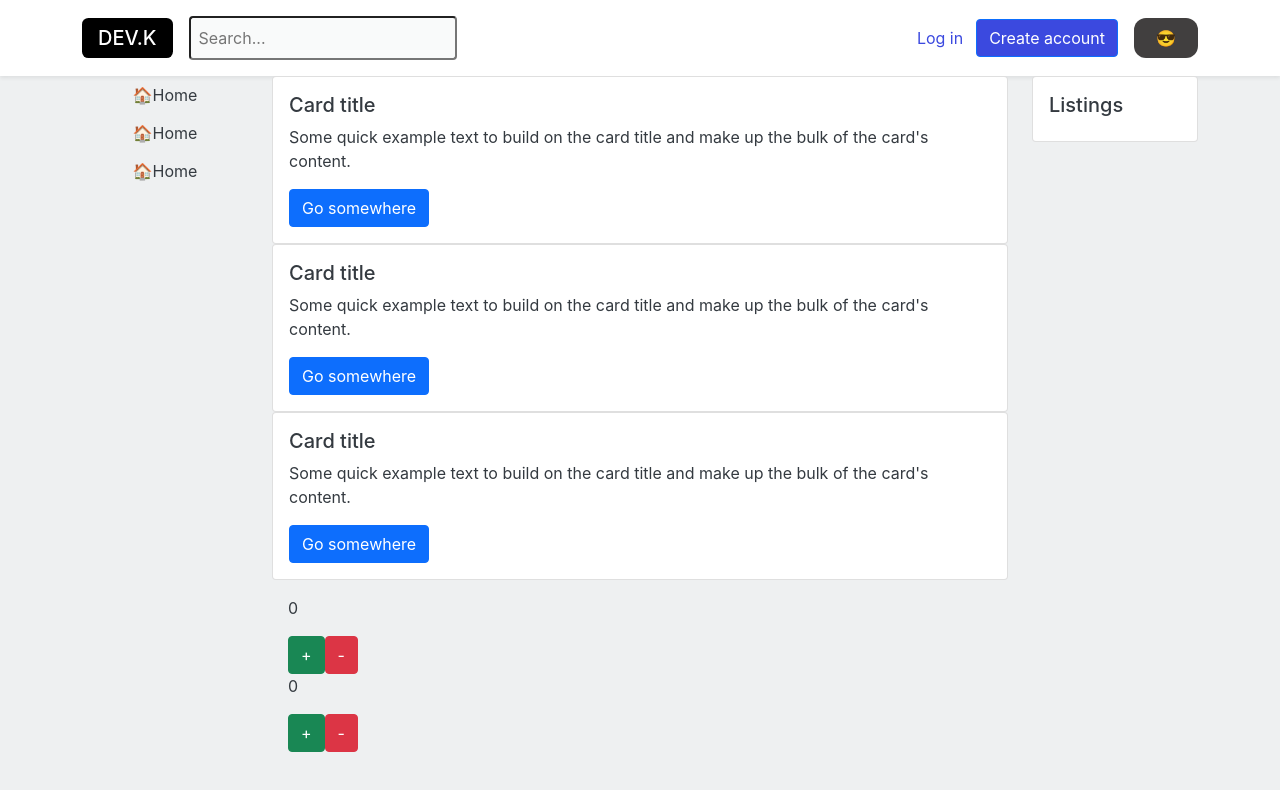
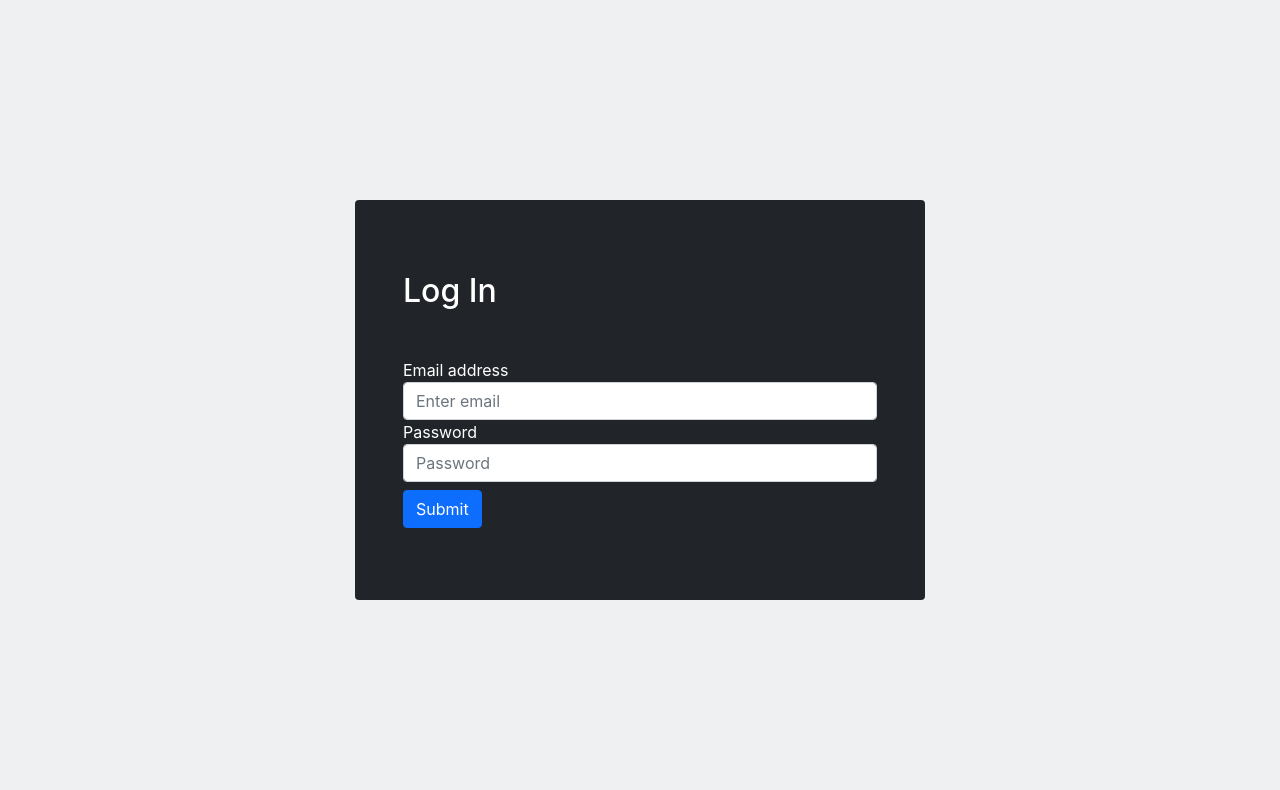
Before and after one commit to silvideastora/react-11g, a React (Create React App) app: page /login in a window 1280 px wide. Shown: the top 790 px of the page. Built offline with nearby package versions, Linux system fonts and the light colour scheme.

Commit message:
feat: add login && react router

```diff
--- a/package.json
+++ b/package.json
@@ -9,6 +9,7 @@
     "bootstrap": "^5.0.1",
     "react": "^17.0.2",
     "react-dom": "^17.0.2",
+    "react-router-dom": "^5.2.0",
     "react-scripts": "^1.1.5",
     "web-vitals": "^1.0.1"
   },
--- a/src/App.jsx
+++ b/src/App.jsx
@@ -1,34 +1,27 @@
-import React from 'react';
+import React from "react";
 
-import AppLoading from './components/AppLoading';
-import Header from './components/Header';
-import SideNavLeft from './components/SideNavLeft';
-import SideNavRight from './components/SideNavRight';
-import Posts from './components/Posts';
-import Counter from './components/Counter';
+import { BrowserRouter as Router, Switch, Route, Link } from "react-router-dom";
+
+// Screens
+import Home from "./screens/Home";
+import Login from "./screens/Login";
 
 class App extends React.Component {
   render() {
     return (
-      <div className="app">
-        <Header />
-
-        <div className="container">
-          <div className="row">
-            <SideNavLeft />
-
-            <main className="col-8">
-              <Posts />
-              <Counter />
-            </main>
-
-            <SideNavRight />
-          </div>
+      <Router>
+        <div className="app h-100">
+          <Switch>
+            <Route exact path="/">
+              <Home />
+            </Route>
+            <Route exact path="/login">
+              <Login />
+            </Route>
+          </Switch>
         </div>
-
-        <AppLoading />
-      </div>
-    )
+      </Router>
+    );
   }
 }
 
--- a/src/css/index.css
+++ b/src/css/index.css
@@ -18,21 +18,29 @@ body[theme="dark"] {
   --loading-background-color: #212529;
 }
 
+html {
+  height: 100%;
+}
+
 body {
   margin: 0;
-  font-family: -apple-system, BlinkMacSystemFont, 'Segoe UI', 'Roboto', 'Oxygen',
-    'Ubuntu', 'Cantarell', 'Fira Sans', 'Droid Sans', 'Helvetica Neue',
+  font-family: -apple-system, BlinkMacSystemFont, "Segoe UI", "Roboto", "Oxygen",
+    "Ubuntu", "Cantarell", "Fira Sans", "Droid Sans", "Helvetica Neue",
     sans-serif;
   -webkit-font-smoothing: antialiased;
   -moz-osx-font-smoothing: grayscale;
 
   background: var(--body-background);
+  height: 100%;
 }
 
 body * {
   color: var(--color);
 }
 
+#root {
+  height: 100%;
+}
 
 ul,
 li {
--- /dev/null
+++ b/src/screens/Home/index.jsx
@@ -0,0 +1,27 @@
+import React from "react";
+
+import AppLoading from "../../components/AppLoading";
+import Header from "../../components/Header";
+import SideNavLeft from "../../components/SideNavLeft";
+import SideNavRight from "../../components/SideNavRight";
+import Posts from "../../components/Posts";
+
+export default function Home() {
+  return (
+    <React.Fragment>
+      <Header />
+      <div className="container">
+        <div className="row">
+          <SideNavLeft />
+
+          <main className="col-8">
+            <Posts />
+          </main>
+
+          <SideNavRight />
+        </div>
+      </div>
+      <AppLoading />
+    </React.Fragment>
+  );
+}
--- /dev/null
+++ b/src/screens/Login/index.jsx
@@ -0,0 +1,43 @@
+import React from "react";
+
+export default function Login() {
+  return (
+    <div className="container h-100">
+      <div className="row h-100 justify-content-center align-items-center">
+        <div className="d-flex col-10 col-md-6 bg-dark rounded h-50 align-items-center px-0">
+          <div className="col p-5">
+            <h2 className="text-white">Log In</h2>
+            <form className="mt-5">
+              <div className="form-group col-12">
+                <label className="text-white" htmlFor="exampleInputEmail1">
+                  Email address
+                </label>
+                <input
+                  type="email"
+                  className="form-control"
+                  id="exampleInputEmail1"
+                  aria-describedby="emailHelp"
+                  placeholder="Enter email"
+                />
+              </div>
+              <div className="form-group col-12">
+                <label className="text-white" htmlFor="exampleInputPassword1">
+                  Password
+                </label>
+                <input
+                  type="password"
+                  className="form-control"
+                  id="exampleInputPassword1"
+                  placeholder="Password"
+                />
+              </div>
+              <button type="submit" className="btn btn-primary mt-2">
+                Submit
+              </button>
+            </form>
+          </div>
+        </div>
+      </div>
+    </div>
+  );
+}
```
Also changed, not shown: src/components/Header/index.jsx (+9 -12 lines), 1 other file (tests, documents, lock files or other folders).
